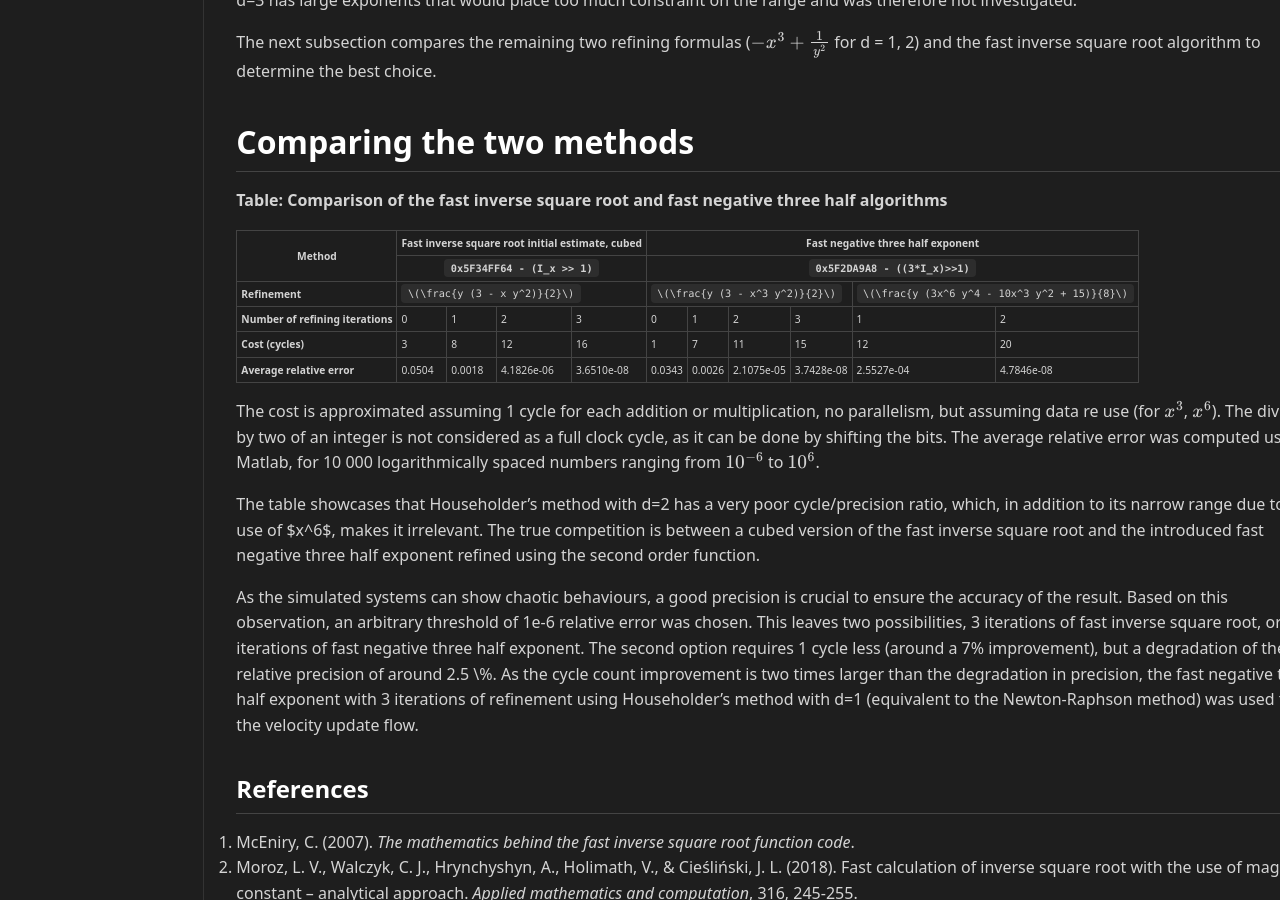
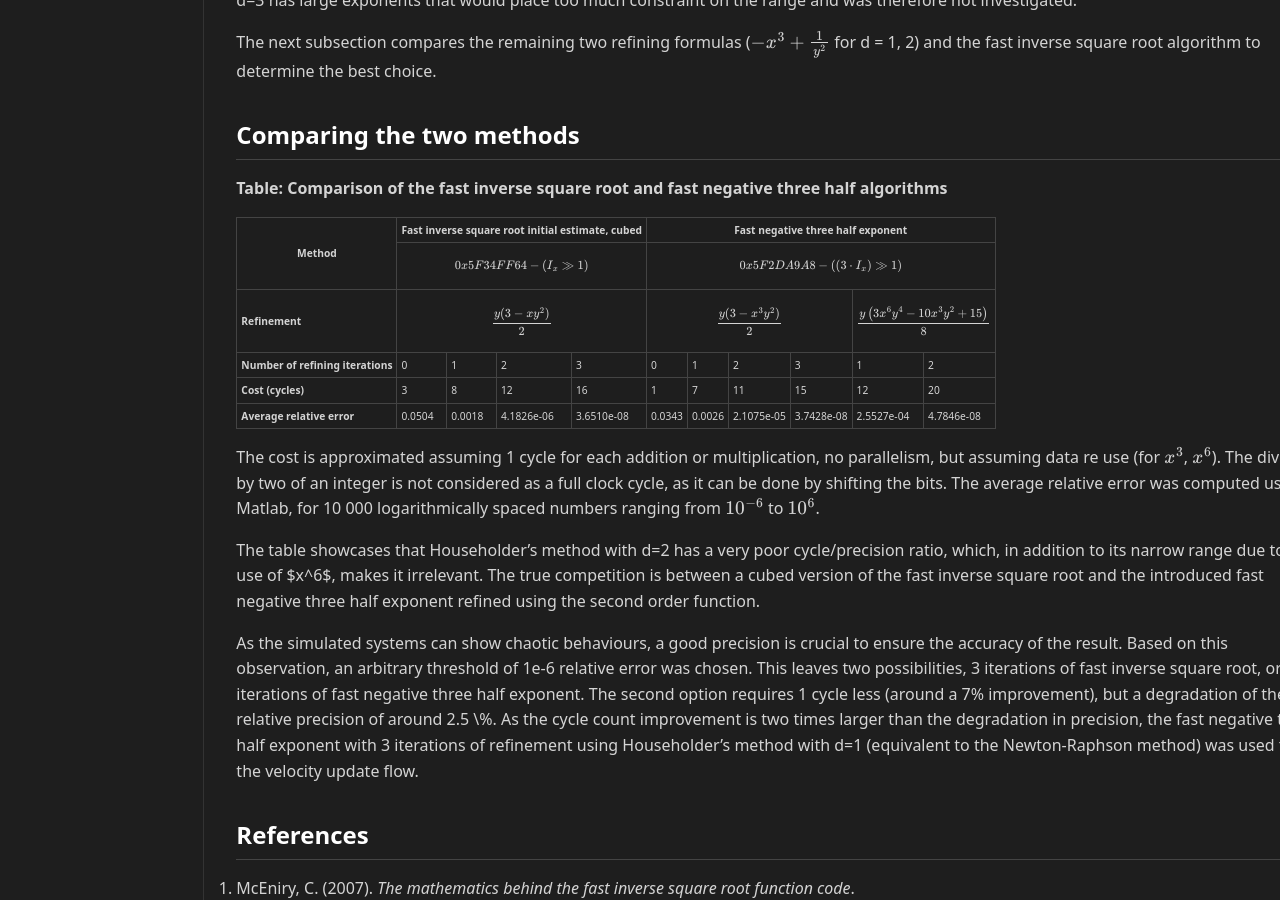
Before and after one commit to Vyndicta/Celestial, a Jekyll site: the page built from docs/celestial-accelerator-docs/modules/fast-negative-three-half.md, in a window 1280 px wide and 900 px high, scrolled down 6269 px. Built offline with Jekyll 4.4.1, drawn with Linux system fonts in a browser that asks for light colours; our own code applies the rules of GitHub Pages for plain Markdown files.

Commit message:
Updating the doc

```diff
--- a/docs/celestial-accelerator-docs/modules/fast-negative-three-half.md
+++ b/docs/celestial-accelerator-docs/modules/fast-negative-three-half.md
@@ -248,7 +248,7 @@ As an inversion would require an additional module, all the formulas that have a
 
 The next subsection compares the remaining two refining formulas ($$-x^3 + \frac{1}{y^2}$$ for d = 1, 2) and the fast inverse square root algorithm to determine the best choice.
 
-# Comparing the two methods
+## Comparing the two methods
 
 **Table: Comparison of the fast inverse square root and fast negative three half algorithms**
 
@@ -259,14 +259,14 @@ The next subsection compares the remaining two refining formulas ($$-x^3 + \frac
     <th colspan="6">Fast negative three half exponent</th>
   </tr>
   <tr>
-    <th colspan="4"><code>0x5F34FF64 - (I_x &gt;&gt; 1)</code></th>
-    <th colspan="6"><code>0x5F2DA9A8 - ((3*I_x)&gt;&gt;1)</code></th>
+    <th colspan="4">$$0x5F34FF64 - (I_x \gg 1)$$</th>
+    <th colspan="6">$$0x5F2DA9A8 - ((3 \cdot I_x) \gg 1)$$</th>
   </tr>
   <tr>
     <td><strong>Refinement</strong></td>
-    <td colspan="4"><code>\(\frac{y (3 - x y^2)}{2}\)</code></td>
-    <td colspan="4"><code>\(\frac{y (3 - x^3 y^2)}{2}\)</code></td>
-    <td colspan="2"><code>\(\frac{y (3x^6 y^4 - 10x^3 y^2 + 15)}{8}\)</code></td>
+    <td colspan="4">$$\frac{y (3 - x y^2)}{2}$$</td>
+    <td colspan="4">$$\frac{y (3 - x^3 y^2)}{2}$$</td>
+    <td colspan="2">$$\frac{y \left(3x^6 y^4 - 10x^3 y^2 + 15\right)}{8}$$</td>
   </tr>
   <tr>
     <td><strong>Number of refining iterations</strong></td>
@@ -286,6 +286,7 @@ The next subsection compares the remaining two refining formulas ($$-x^3 + \frac
   </tr>
 </table>
 
+
 The cost is approximated assuming 1 cycle for each addition or multiplication, no parallelism, but assuming data re use (for $$x^3$$, $$x^6$$). The division by two of an integer is not considered as a full clock cycle, as it can be done by shifting the bits. The average relative error was computed using Matlab, for 10 000 logarithmically spaced numbers ranging from $$10^{-6}$$ to $$10^{6}$$.
 
 The table showcases that Householder's method with d=2 has a very poor cycle/precision ratio, which, in addition to its narrow range due to the use of $x^6$, makes it irrelevant. The true competition is between a cubed version of the fast inverse square root and the introduced fast negative three half exponent refined using the second order function.
```
